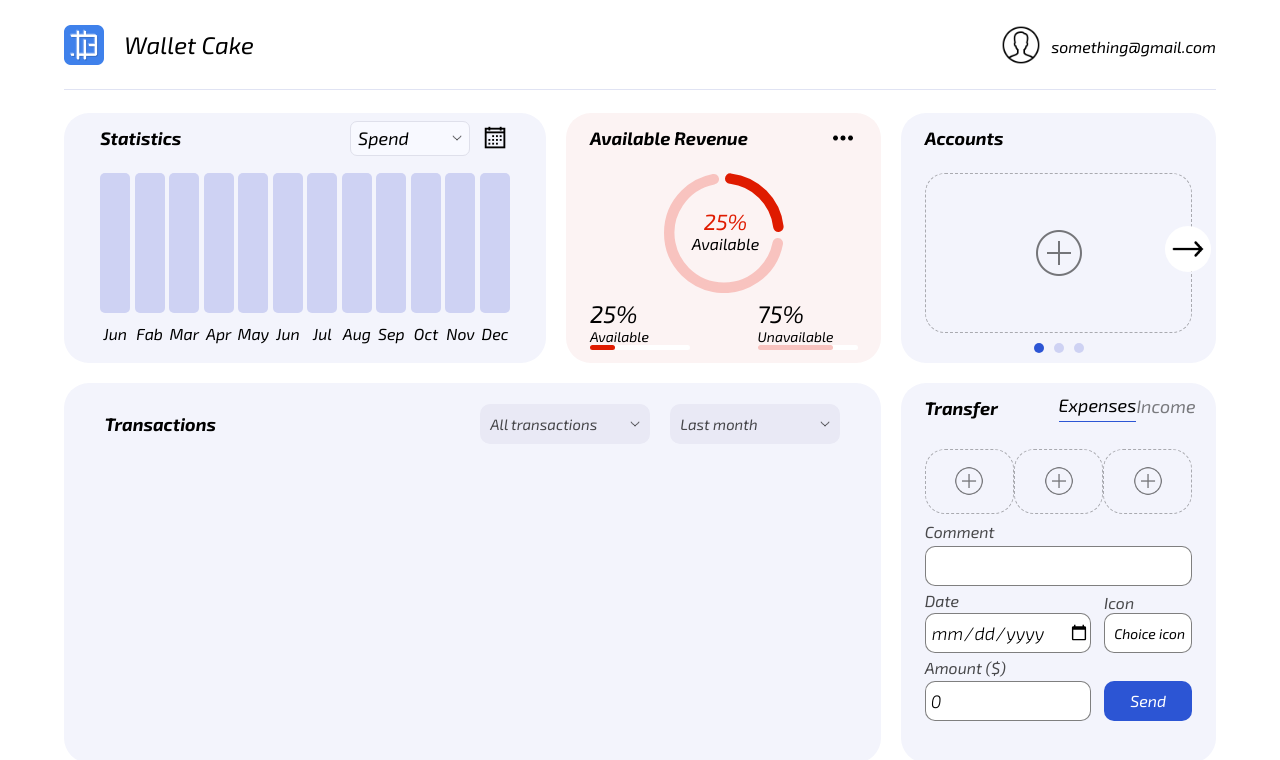
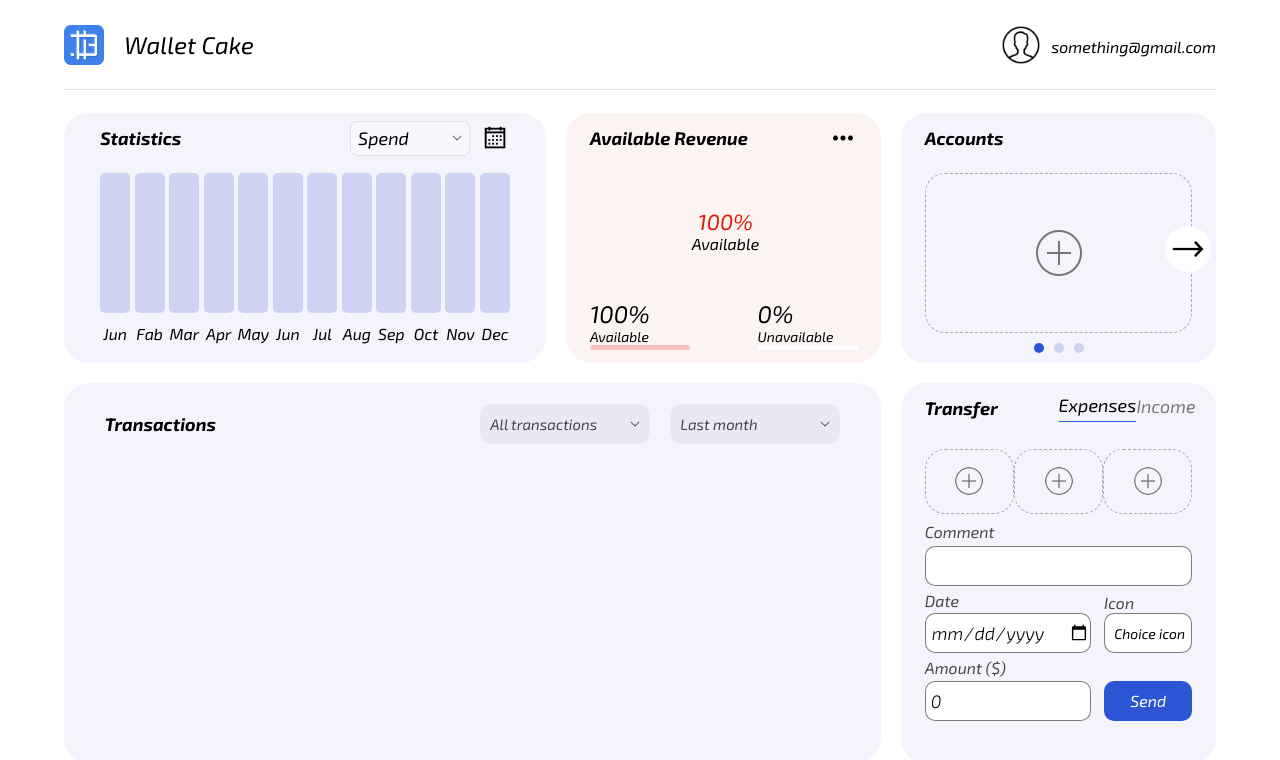
Before and after one commit to SoftBoy4k/Wallet-Cake, a React (Vite) app: page / in a window 1280 px wide. Shown: the top 760 px of the page. Built offline with nearby package versions, Linux system fonts and the light colour scheme.

Commit message:
adding logic to the 'available revenue' component

```diff
--- a/src/components/AvailableRevenue/AvailableRevenue.css
+++ b/src/components/AvailableRevenue/AvailableRevenue.css
@@ -57,15 +57,13 @@
 }
 
 .available-revenue__chart-info__bar-inner1 {
-    background-color: #DF1B00;
-    width: 25px;
+    background-color: #F8C3BF;
     height: 5px;
     border-radius: 15px;
 }
 
 .available-revenue__chart-info__bar-inner2 {
-    background-color: #F8C3BF;
-    width: 75px;
+    background-color: #DF1B00;
     height: 5px;
     border-radius: 15px;
 }
--- a/src/components/AvailableRevenue/AvailableRevenue.tsx
+++ b/src/components/AvailableRevenue/AvailableRevenue.tsx
@@ -2,22 +2,18 @@ import './AvailableRevenue.css'
 import { Chart as ChartJS, ArcElement, Tooltip, Legend } from 'chart.js';
 import { Doughnut } from 'react-chartjs-2';
 import moreIcon from '../../icons/more.png'
-
+import { useSelector } from 'react-redux';
+import { RootState } from '../../redux/store';
+import { useEffect, useState } from 'react';
 
 ChartJS.register(ArcElement, Tooltip, Legend);
 
-const data = {
+const initialData = {
   datasets: [
     {
-      data: [25, 75],
-      backgroundColor: [
-        '#DF1B00',
-        '#F8C3BF',
-      ],
-      borderColor: [
-        '#DF1B00',
-        '#F8C3BF',
-      ],
+      data: [0, 0],
+      backgroundColor: ['#DF1B00', '#F8C3BF'],
+      borderColor: ['#DF1B00', '#F8C3BF'],
       borderWidth: 2,
       cutout: 48,
       spacing: 5,
@@ -27,6 +23,51 @@ const data = {
 };
 
 export const AvailableRevenue = () => {
+  const transactions = useSelector((state: RootState) => state.transactions.transactions);
+
+  const [chartData, setChartData] = useState(initialData);
+  const [value, setValue] = useState(0);
+  const [available, setAvailable] = useState(0);
+  const [unavailable, setUnavailable] = useState(0);
+
+  useEffect(() => {
+    const calculateValues = () => {
+      let income = 0;
+      let expenses = 0;
+      transactions.forEach(el => {
+        const dateInArray = el.date.split('.');
+        const month = Number(dateInArray[1]) - 1;
+
+        if (month === new Date().getMonth()) {
+          if (el.transferOperations === 0) {
+            expenses += el.amount;
+          } else {
+            income += el.amount;
+          }
+        }
+      });
+
+      const total = income + expenses;
+      const newUnavailable = total > 0 ? (expenses / total) * 100 : 0;
+      const newAvailable = 100 - newUnavailable;
+
+      setChartData({
+        ...initialData,
+        datasets: [
+          {
+            ...initialData.datasets[0],
+            data: [expenses, income],
+          }
+        ]
+      });
+
+      setValue(Number(newAvailable.toFixed(2)));
+      setAvailable(Number(newAvailable.toFixed(2)));
+      setUnavailable(Number(newUnavailable.toFixed(2)));
+    };
+
+    calculateValues();
+  }, [transactions]);
 
   return (
     <div className='available-revenue'>
@@ -35,28 +76,25 @@ export const AvailableRevenue = () => {
         <img className='available-revenue__header__icon' style={{width: '30px'}} src={moreIcon} alt="more" />
       </div>
       <div className='available-revenue__chart'>
-          <Doughnut data={data}/>
+        <Doughnut data={chartData} />
         <div className='available-revenue__chart__short-info'>
-            <p className='available-revenue__chart__short-info__value'>25%</p>
+          <p className='available-revenue__chart__short-info__value'>{value}%</p>
           <p>Available</p>
         </div>
       </div>
-
-
-
       <div className='available-revenue__chart-info'>
         <div>
-            <p className='available-revenue__chart-info__value'>25%</p>
+          <p className='available-revenue__chart-info__value'>{available}%</p>
           <p className='available-revenue__chart-info__name'>Available</p>
           <div>
-              <div className='available-revenue__chart-info__bar-inner1'></div>
+            <div className='available-revenue__chart-info__bar-inner1' style={{width: available}}></div>
           </div>
         </div>
         <div>
-            <p className='available-revenue__chart-info__value'>75%</p>
+          <p className='available-revenue__chart-info__value'>{unavailable}%</p>
           <p className='available-revenue__chart-info__name'>Unavailable</p>
           <div>
-              <div className='available-revenue__chart-info__bar-inner2'></div>
+            <div className='available-revenue__chart-info__bar-inner2' style={{width: unavailable}}></div>
           </div>
         </div>
       </div>
```
Lines whose indentation alone changed are shown as unchanged.
